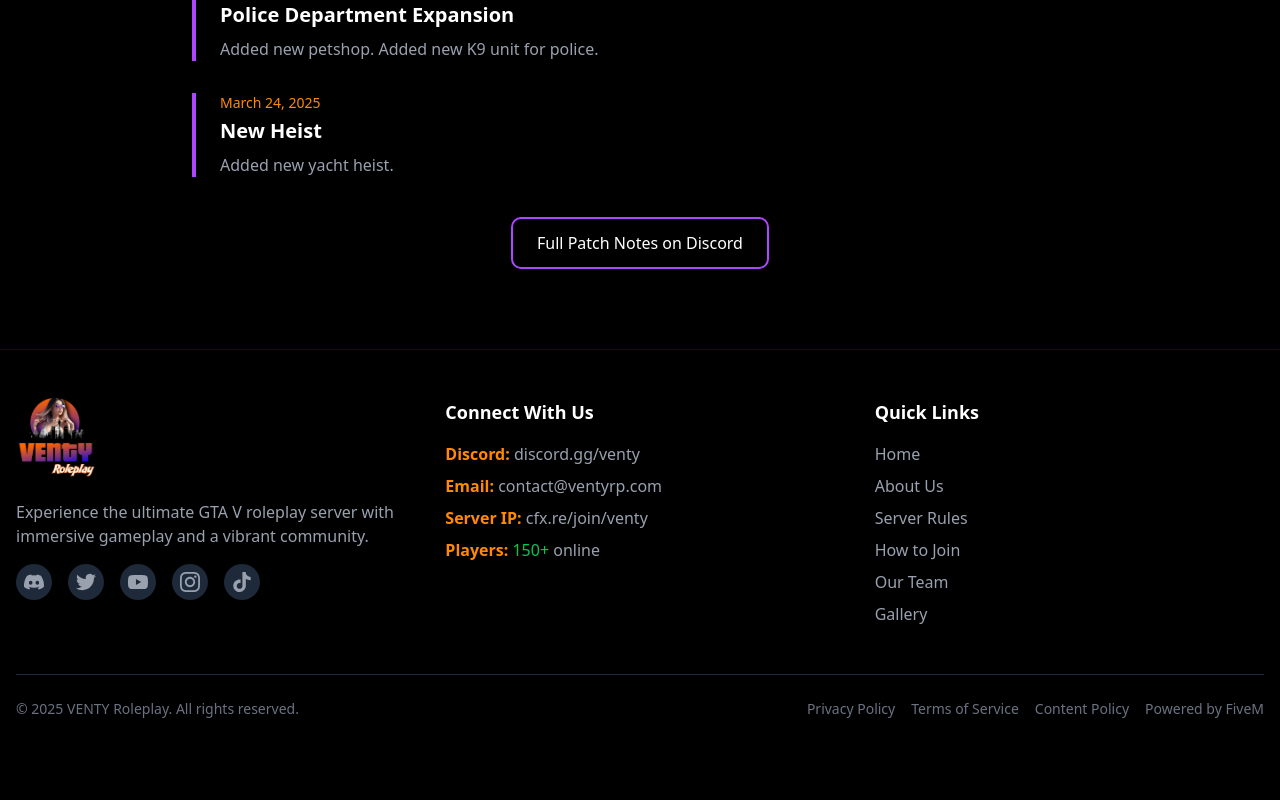
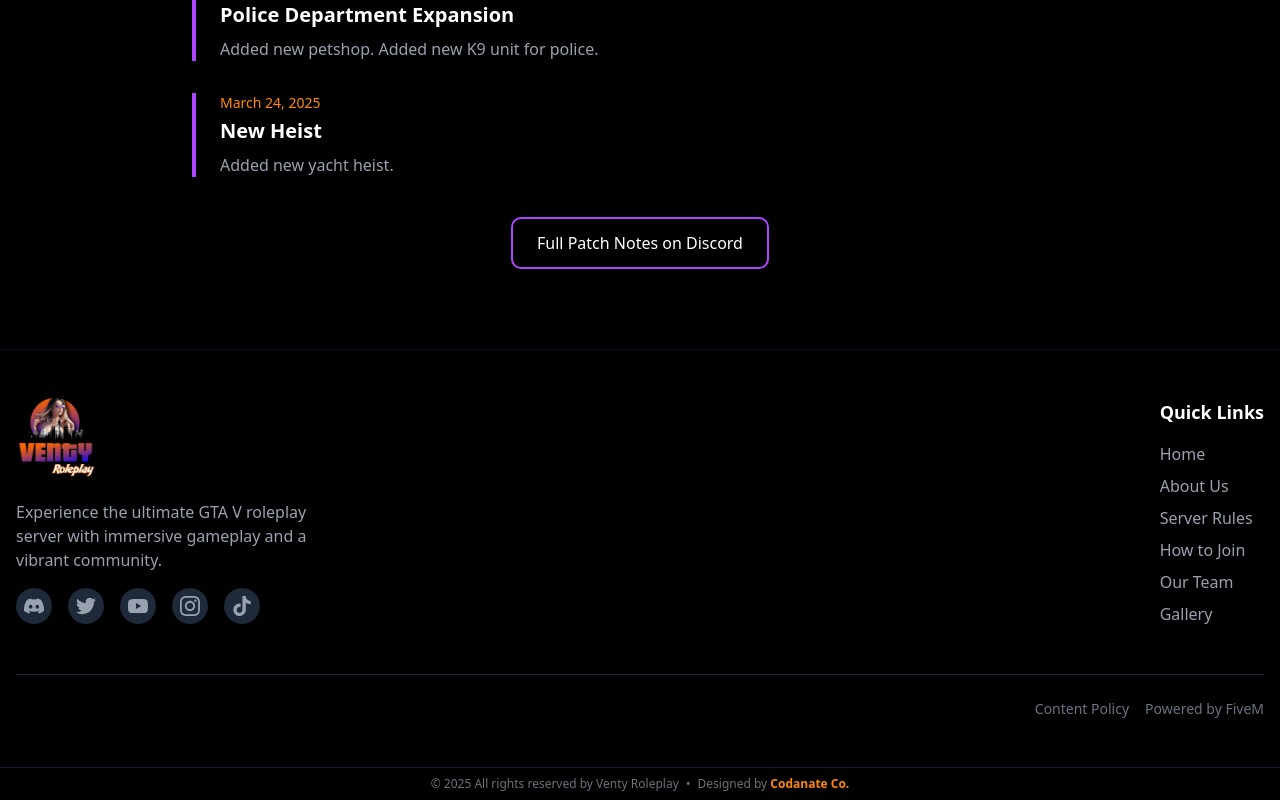
Before and after one commit to shone26/VentyCity, a React (Vite) app: page / in a window 1280 px wide. Shown: the part 3197-3997 px from the top of the page. Before the commit the page ends 3964 px from the top, so only its background shows below. Built offline with nearby package versions, Linux system fonts and the light colour scheme.

Commit message:
did some edits in the footer

```diff
--- a/src/components/Footer.tsx
+++ b/src/components/Footer.tsx
@@ -4,7 +4,7 @@ import { Link } from 'react-router-dom';
 import logo from '../assets/images/logo.png';
 
 const Footer: React.FC = () => {
-  const currentYear = new Date().getFullYear();
+  // const currentYear = new Date().getFullYear();
 
   return (
     <footer className="bg-black border-t border-purple-900/30">
@@ -28,7 +28,7 @@ const Footer: React.FC = () => {
           </div>
 
           {/* Contact and Server Info */}
-          <div>
+          {/* <div>
             <h3 className="text-white font-bold mb-4 text-lg">Connect With Us</h3>
             <p className="text-gray-400 mb-2">
               <strong className="text-orange-400">Discord:</strong> discord.gg/venty
@@ -42,18 +42,21 @@ const Footer: React.FC = () => {
             <p className="text-gray-400 mb-6">
               <strong className="text-orange-400">Players:</strong> <span className="text-green-500">150+</span> online
             </p>
-            {/* <a
+            <a
               href="https://discord.gg/Pv77Upbptx"
               target="_blank"
               rel="noopener noreferrer"
               className="px-4 py-2 bg-gradient-to-r from-orange-500 to-purple-600 text-white rounded-lg font-medium hover:opacity-90 transition-opacity text-sm inline-block"
             >
               Join Our Discord
-            </a> */}
-          </div>
+            </a>
+          </div> */}
 
-          {/* Quick Links */}
-          <div>
+          {/* Empty spacer for better spacing */}
+          <div className="hidden md:block"></div>
+
+
+          <div className="md:col-start-6">
             <h3 className="text-white font-bold mb-4 text-lg">Quick Links</h3>
             <ul className="space-y-2">
               <FooterLink to="/">Home</FooterLink>
@@ -69,12 +72,10 @@ const Footer: React.FC = () => {
         {/* Bottom Section */}
         <div className="mt-12 pt-6 border-t border-gray-800 flex flex-col md:flex-row justify-between items-center">
           <p className="text-gray-500 text-sm mb-4 md:mb-0">
-            &copy; {currentYear} VENTY Roleplay. All rights reserved.
+            {/* &copy; {currentYear} VENTY Roleplay. All rights reserved. */}
           </p>
           <div className="flex flex-wrap justify-center gap-4 text-sm text-gray-500">
-            <Link to="#" className="hover:text-gray-300 transition-colors">Privacy Policy</Link>
-            <Link to="#" className="hover:text-gray-300 transition-colors">Terms of Service</Link>
-            <Link to="#" className="hover:text-gray-300 transition-colors">Content Policy</Link>
+            <Link to="https://discord.gg/CJA3AbyA" className="hover:text-gray-300 transition-colors">Content Policy</Link>
             <a
               href="https://fivem.net"
               target="_blank"
--- a/src/components/RootLayout.tsx
+++ b/src/components/RootLayout.tsx
@@ -3,6 +3,7 @@ import React, { useEffect, useState, useRef } from 'react';
 import { Outlet } from 'react-router-dom';
 import Navbar from './Navbar';
 import Footer from './Footer';
+import WatermarkCopyright from './WatermarkCopyright';
 
 const RootLayout: React.FC = () => {
   // Check if viewport is in the target range (around 758x642)
@@ -183,6 +184,9 @@ const RootLayout: React.FC = () => {
         <Outlet />
       </main>
       <Footer />
+      <WatermarkCopyright />
+
+
 
       {/* Special CSS for tablet viewport */}
       {isTabletView && (
--- /dev/null
+++ b/src/components/WatermarkCopyright.tsx
@@ -0,0 +1,15 @@
+// src/components/WatermarkCopyright.tsx
+import React from 'react';
+
+// Copyright-style footer with proper spacing
+export function WatermarkCopyright() {
+  return (
+    <div className="bottom-0 left-0 w-full py-2 text-center text-xs z-50 pointer-events-none select-none bg-black/70 backdrop-blur-sm border-t border-purple-500/20">
+      <span className="text-gray-400/70">
+        © {new Date().getFullYear()} All rights reserved by Venty Roleplay <span className="mx-1">•</span> Designed by <span className="font-semibold text-orange-400">Codanate Co.</span>
+      </span>
+    </div>
+  );
+}
+
+export default WatermarkCopyright;
```
